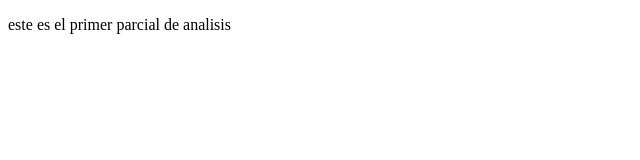
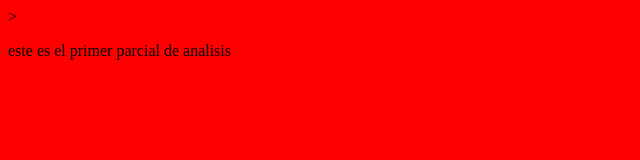
Before and after one commit to WilfredoAR22/Examen_1_WilfredoAc, a plain HTML site: page index.html in a window 1280 px wide. Shown: the whole page, without its empty margins (0-640 px from the left). Drawn offline with Linux system fonts and the light colour scheme.

Commit message:
cambio de color del body en stage hotfix

```diff
--- a/index.html
+++ b/index.html
@@ -6,7 +6,7 @@
     <meta name="viewport" content="width=device-width, initial-scale=1.0">
     <title>Examen Parcial</title>
 </head>
-<body>
+<body style="background-color:#FF0000;"></body>>
     <p>
         este es el primer parcial de analisis
     </p>
```
